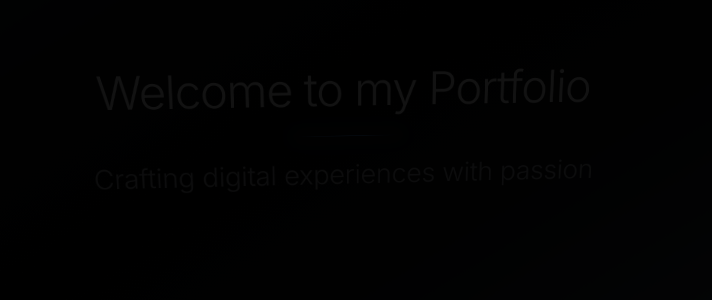
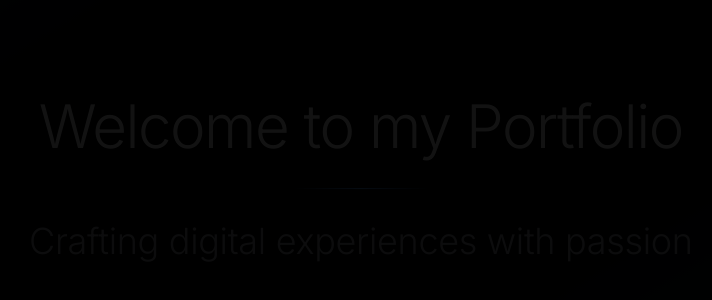
Before and after one commit to paramveer02/my-dev-portfolio, a React (Vite) app: page / in a window 1280 px wide. Shown: the part 270-570 px from the top of the page, without its empty margins (279-991 px from the left). Built offline with nearby package versions, Linux system fonts and the light colour scheme.

Commit message:
feature: smoother welcome page exit animation

```diff
--- a/src/App.css
+++ b/src/App.css
@@ -103,18 +103,17 @@ body {
 }
 
 /* Enhanced 3D Intro Animations */
-@keyframes welcome-3d-entrance {
+@keyframes welcomeFadeUp {
   0% {
     opacity: 0;
-    transform: perspective(1000px) rotateX(20deg) translateY(50px) scale(0.9);
-  }
-  50% {
-    opacity: 0.8;
-    transform: perspective(1000px) rotateX(10deg) translateY(20px) scale(0.95);
+    transform: translateY(40px) scale(0.95) rotateX(25deg);
+    transform-origin: top center;
+    filter: blur(6px);
   }
   100% {
     opacity: 1;
-    transform: perspective(1000px) rotateX(0deg) translateY(0px) scale(1);
+    transform: translateY(0) scale(1) rotateX(0deg);
+    filter: blur(0);
   }
 }
 
@@ -164,9 +163,25 @@ body {
   }
 }
 
+@keyframes welcomeFadeExit {
+  0% {
+    opacity: 1;
+    transform: translateY(0) scale(1) rotateX(0deg);
+    filter: blur(0);
+  }
+  100% {
+    opacity: 0;
+    transform: translateY(60px) scale(0.92) rotateX(15deg);
+    filter: blur(4px);
+  }
+}
+
+.animate-welcome-exit {
+  animation: welcomeFadeExit 0.9s ease-in forwards;
+}
+
 .animate-welcome-3d-entrance {
-  animation: welcome-3d-entrance 1.2s cubic-bezier(0.25, 0.46, 0.45, 0.94)
-    forwards;
+  animation: welcomeFadeUp 1.4s ease-out forwards;
 }
 
 .animate-float-3d {
--- a/src/App.jsx
+++ b/src/App.jsx
@@ -4,6 +4,7 @@ import Navbar from "./components/Navbar";
 import Hero from "./components/Hero";
 import About from "./components/About";
 import Work from "./components/Work";
+import Skills from "./components/Skills";
 import { gsap } from "gsap";
 import { ScrollToPlugin } from "gsap/ScrollToPlugin";
 
@@ -96,6 +97,9 @@ function App() {
       {/* About */}
       <About />
 
+      {/* Skills */}
+      <Skills />
+
       {/* Work */}
       <Work />
     </div>
--- a/src/components/IntroScreen.jsx
+++ b/src/components/IntroScreen.jsx
@@ -44,7 +44,7 @@ export default function IntroScreen({ onComplete }) {
       } ${startTransition ? "transform-3d-transition" : ""}`}
       style={{
         transform: startTransition
-          ? "perspective(1000px) rotateX(-15deg) rotateY(5deg) translateZ(-200px) scale(0.9)"
+          ? "animate-welcome-exit"
           : "perspective(1000px) rotateX(0deg) rotateY(0deg) translateZ(0px) scale(1)",
         transformStyle: "preserve-3d",
       }}
```
